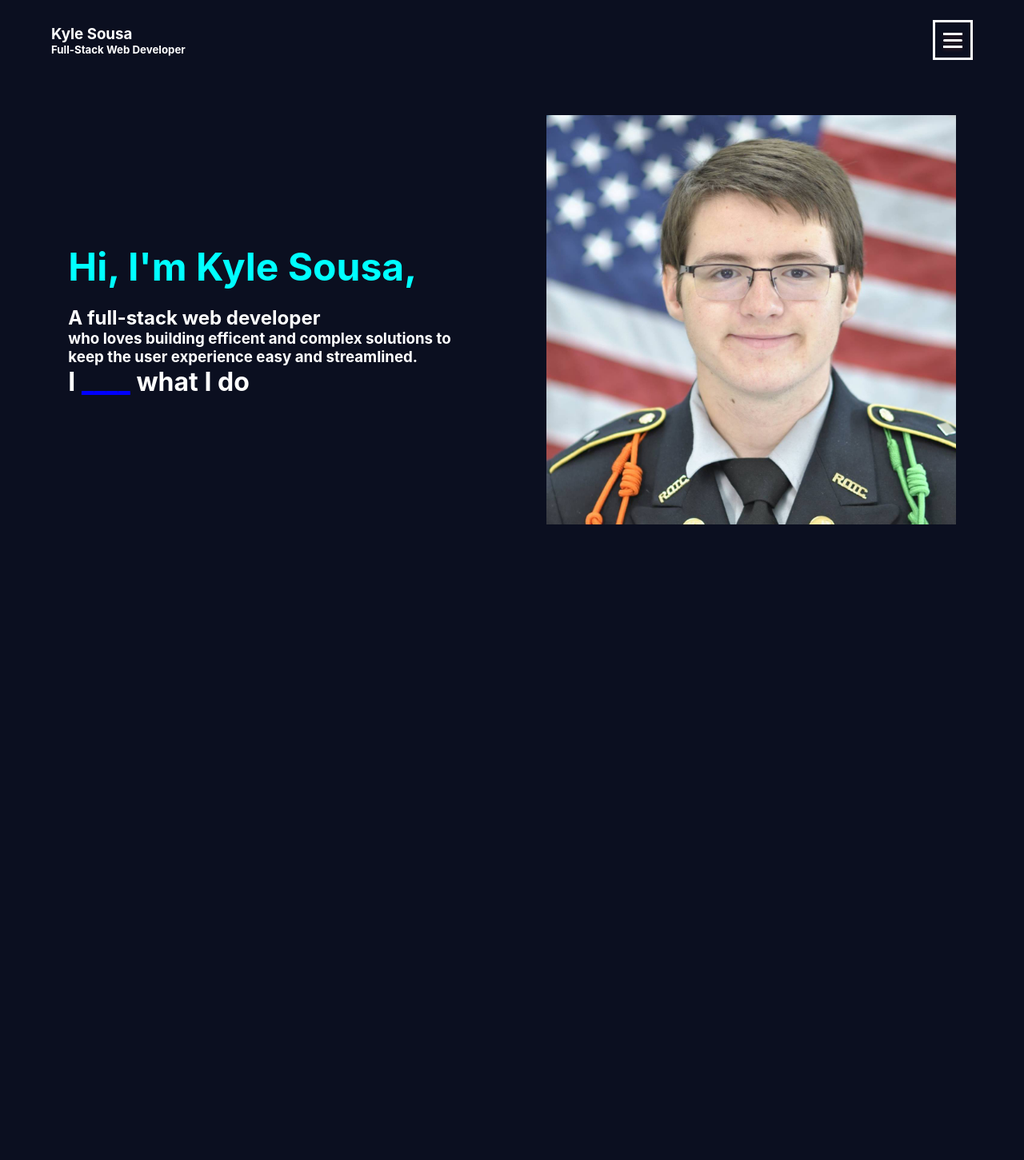
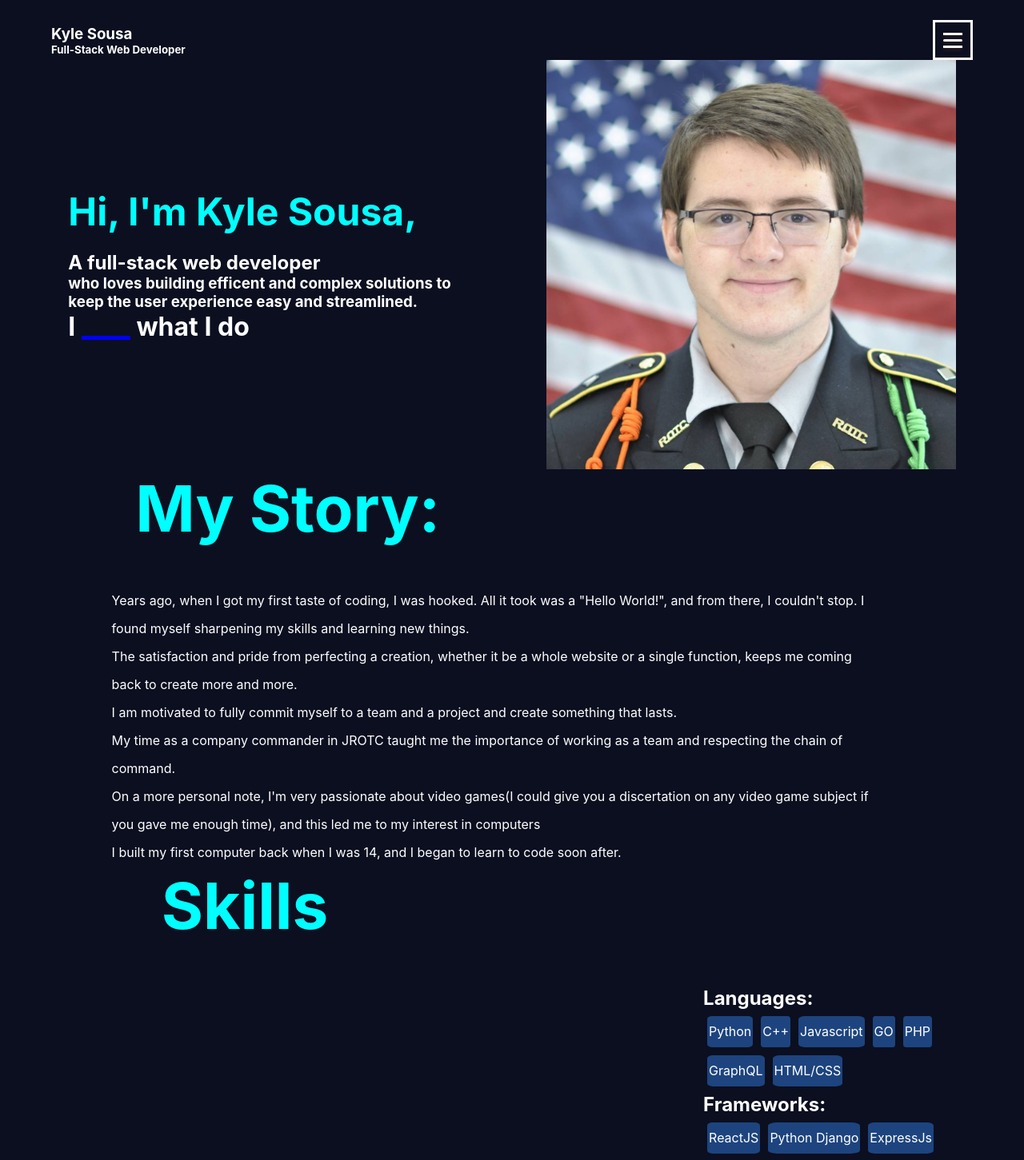
Before and after one commit to AWSMProdigy/updated-portfolio, a React (Create React App) app in the folder my-portfolio/: page / in a window 1280 px wide. Shown: the top 1451 px of the page at 80% size. Before the commit the page ends 800 px from the top, so only its background shows below. Built offline with nearby package versions, Linux system fonts and the light colour scheme.

Commit message:
Got rid of pages and margins

```diff
--- a/my-portfolio/src/App.css
+++ b/my-portfolio/src/App.css
@@ -15,16 +15,6 @@ body {
 
 .invis{
   visibility: hidden;
-}
-
-.pages{
-  position: absolute;
-  top: 0;
-  left: 0;
-  scroll-snap-type: y mandatory;
-  overflow-y: scroll;
-  height: 100vh;
-  width: 100vw;
 }
 
 .nameNav{
@@ -87,6 +77,7 @@ body {
 }
 
 nav{
+  position: sticky;
   margin-top: 25px;
   height: 50px;
   display: flex;
@@ -159,22 +150,29 @@ nav{
 
 
 .Page{
-  height: 100vh;
-  max-width: 100vw;
   display: flex;
   justify-content: space-evenly;
   align-items: center;
-  flex-direction: row;
+  flex-direction: column;
+}
+
+.About{
+  margin-left: 7%;
+  margin-right:7%;
 }
 
 .pageTitle{
   text-align: center;
   color:aqua;
-  width: fit-content;
+  width: 40%;
   font-size: 250%;
   margin-right: auto;
   margin-left: 50px;
   margin-bottom: 50px;
+}
+
+.Intro{
+  flex-direction: row;
 }
 
 .introText{
@@ -396,10 +394,6 @@ nav{
     display: none;
   }
 
-  .Intro{
-    flex-direction: column;
-  }
-
   .pageTitle{
     margin-left: auto;
   }
@@ -407,4 +401,8 @@ nav{
   .pageText{
     flex-direction: column;
   }
+
+  .Intro{
+    flex-direction: column;
+  }
 }
--- a/my-portfolio/src/App.js
+++ b/my-portfolio/src/App.js
@@ -212,7 +212,6 @@ function App() {
         <a href="#Contact" id="contactLink"><h1>Contact</h1></a>
       </div>
 
-      <div className='pages' id="pageContainer">
 
       <div className="Page Intro" id="Intro">
         <div className='introText'>
@@ -225,7 +224,6 @@ function App() {
       </div>
 
       <div className="Page About" id="About">
-        <div className='margins'>
         <div className='pageTitle'>
           <h1>My Story:</h1>
         </div>
@@ -241,10 +239,8 @@ function App() {
           {/* <img className='sidePic' alt="First computer" src={require('./images/me.jpg')}></img> */}
         </div>
       </div>
-      </div>
 
       <div className="Page Skills" id="Skills">
-        <div className='margins'>
         <div className='pageTitle'>
           <h1>Skills</h1>
         </div>
@@ -301,7 +297,6 @@ function App() {
           </div>
         </div>
       </div>
-      </div>
 
       <div className="Page Projects" id="Projects">
       <div className='margins'>
@@ -335,7 +330,6 @@ function App() {
 
       </div>
       </div>
-    </div>
   );
 }
 
```
Lines whose indentation alone changed are shown as unchanged.
